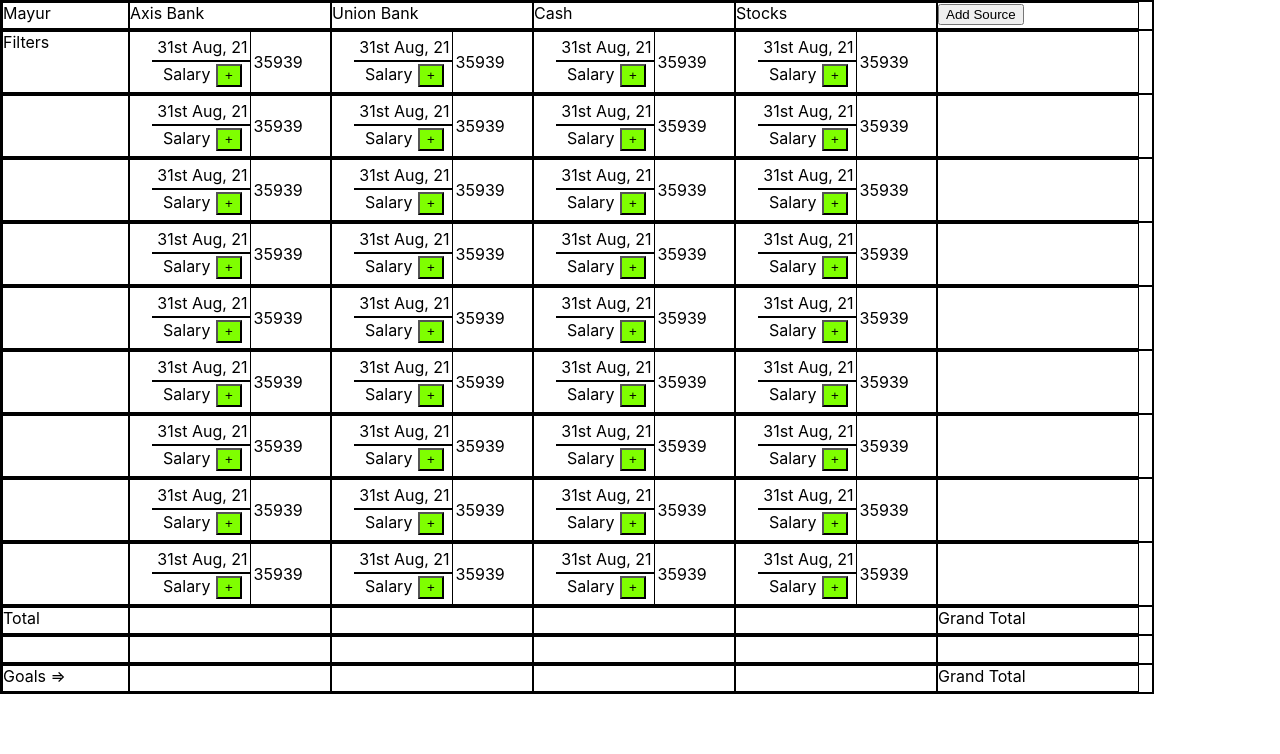
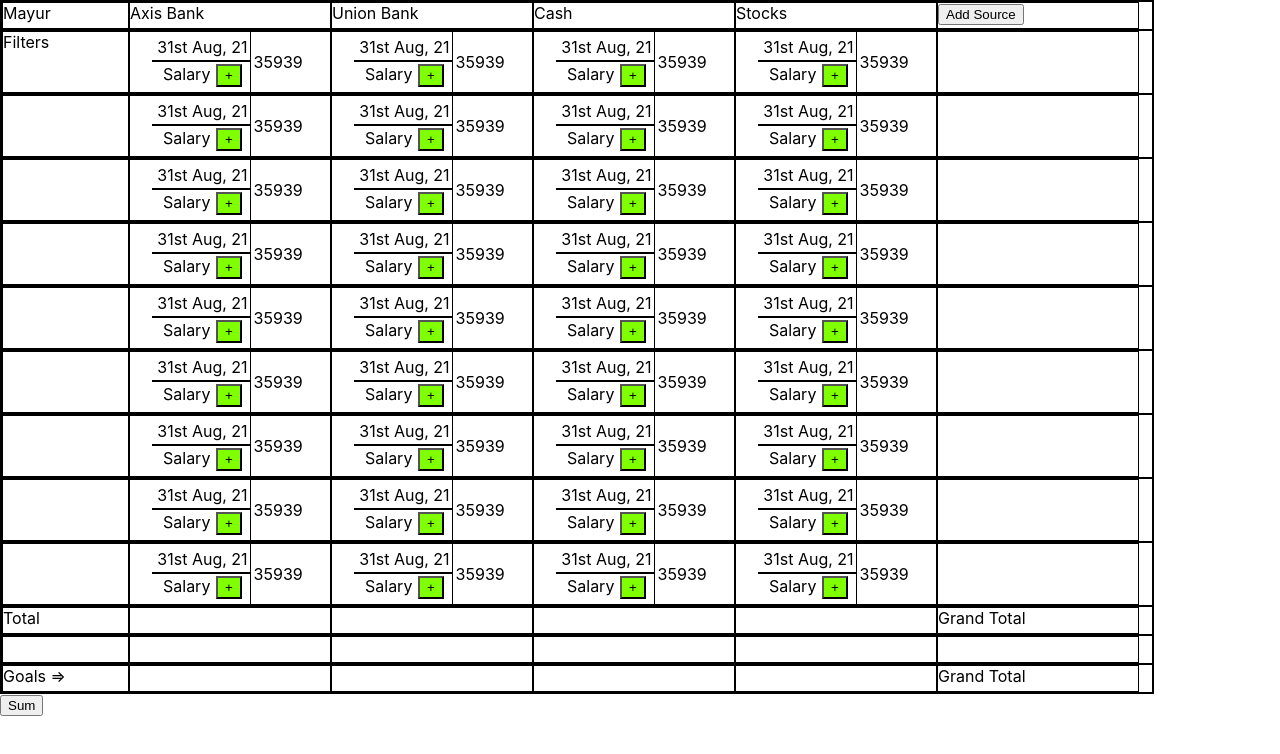
Before and after one commit to MayurChawlaa/Tracker, a React (Create React App) app: page / in a window 1280 px wide. Shown: the top 754 px of the page. Built offline with nearby package versions, Linux system fonts and the light colour scheme.

Commit message:
trying sum

```diff
--- a/src/Tracker.js
+++ b/src/Tracker.js
@@ -1,6 +1,12 @@
 import Display from "./Display";
 function Tracker(){
+    const Sum = () => {
+            console.log("Sum");
+            const table = document.querySelector(".table");
+            console.log(table);
+    };
     return(
+        <div>
         <div className="table">
             <div className="row header">
                 <div className="column first-column">Mayur</div>
@@ -107,6 +113,8 @@
                 <div className="column" contentEditable="true">Grand Total</div>
             </div>
         </div>
+        <button onClick={Sum}>Sum</button>
+        </div>
     )
 }
 export default Tracker;
```
